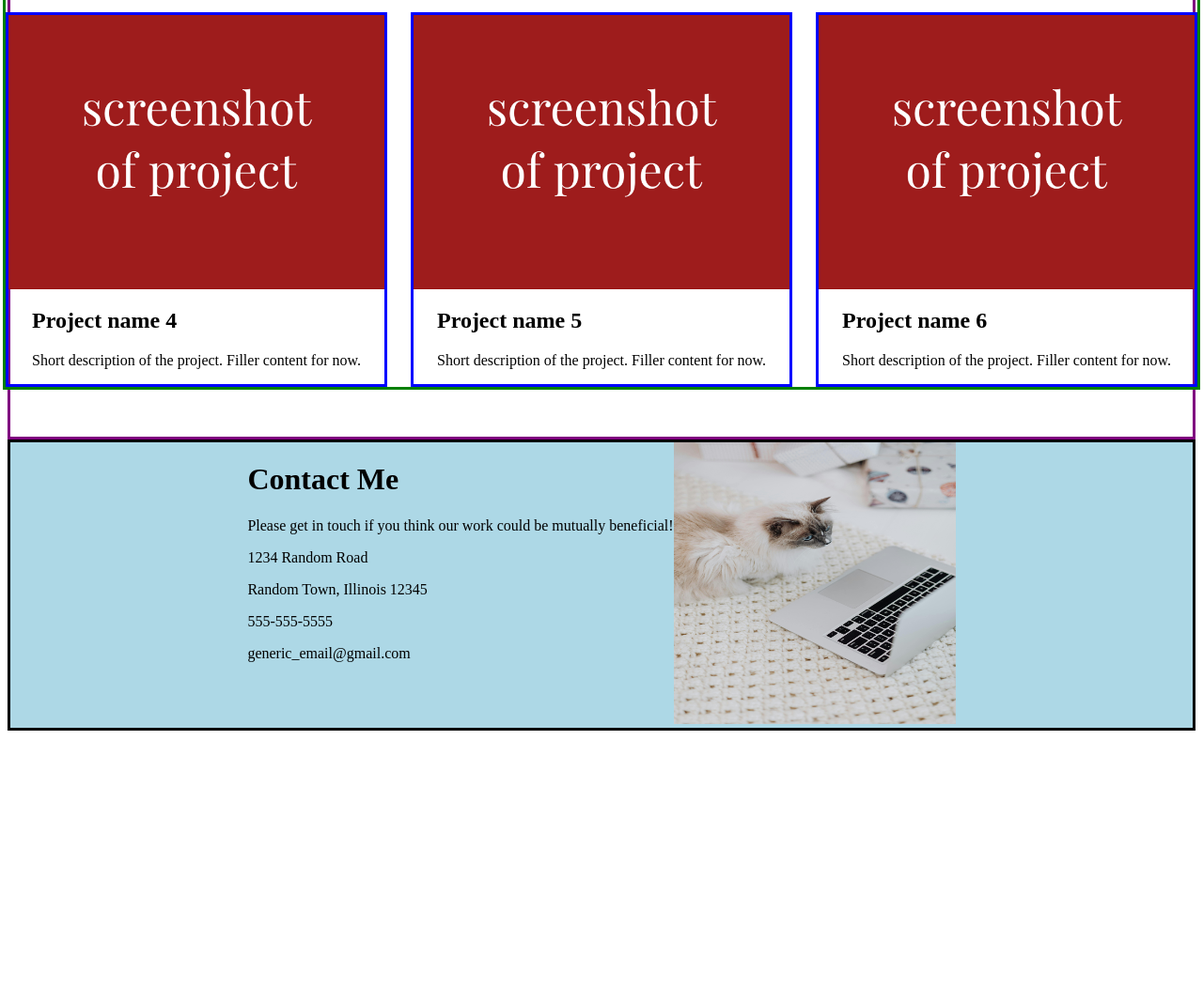
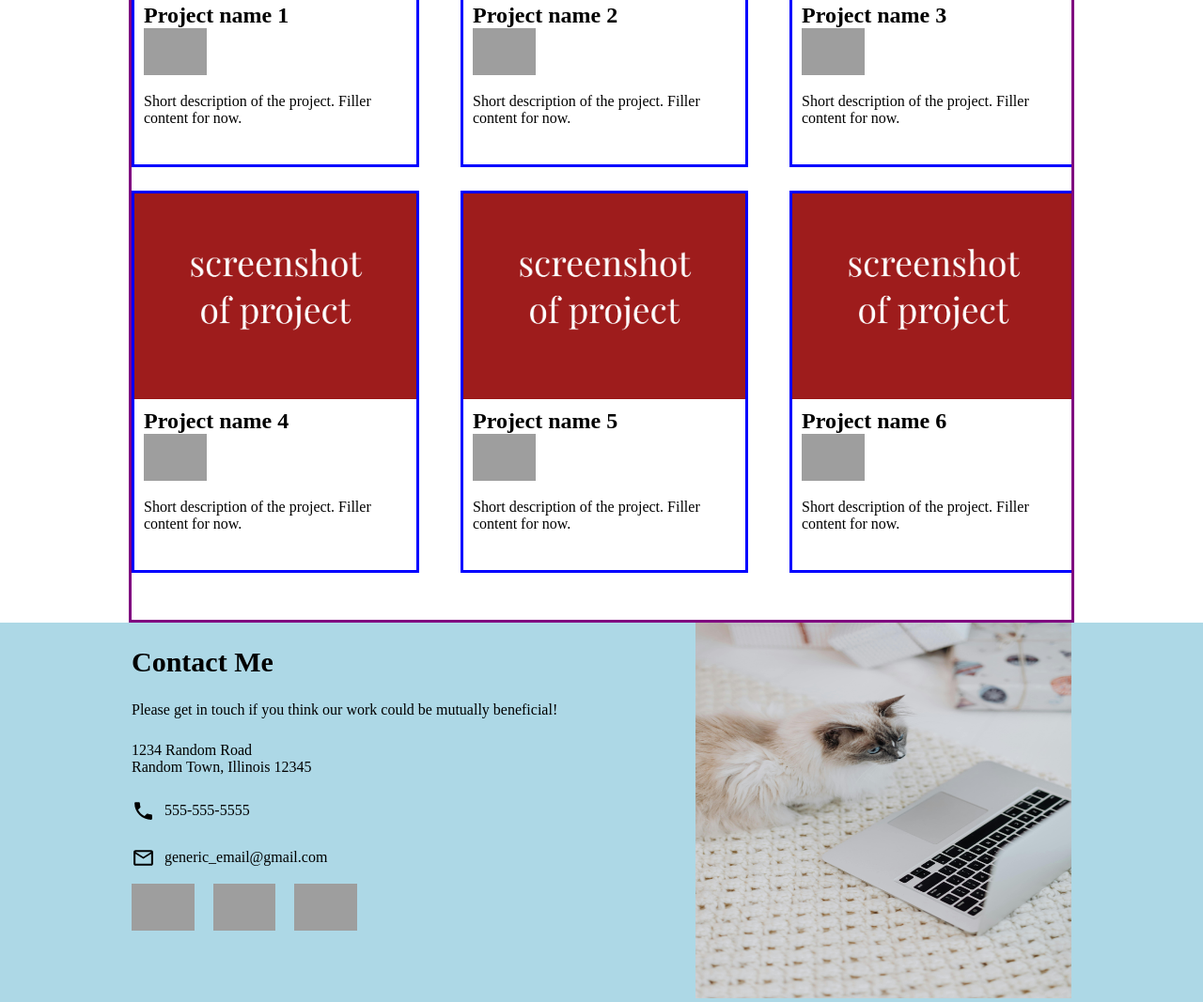
Before and after one commit to ChrisM345/homepage, a website built with webpack: page src/index.html in a window 1280 px wide. Shown: the part 751-1818 px from the top of the page at 94% size. Before the commit the page ends 1537 px from the top, so only its background shows below. Built offline with nearby package versions, Linux system fonts and the light colour scheme; grey boxes are pictures that could not be loaded.

Commit message:
Edits to html layout and major edits to css styles

```diff
--- a/src/index.html
+++ b/src/index.html
@@ -6,20 +6,24 @@
     <title>Homepage</title>
   </head>
   <body>
+    <div class="content">
+      <div class="header-container">
         <header>
           <div class="header-picture">
             <img src="./img/cat profile.jpg" alt="cat" class="cat-profile" />
           </div>
           <div class="header-about-me">
-        <h1>About me</h1>
+            <h1 class="h1-about-me">About me</h1>
             <p>
-          Lorem ipsum dolor sit amet consectetur adipisicing elit. Magni ipsa, praesentium aliquid perferendis distinctio veniam atque fuga impedit
-          dolorum ipsam recusandae sint tenetur magnam nulla voluptates sequi unde minus id! Lorem ipsum, dolor sit amet consectetur adipisicing elit.
-          Minus, rerum. Quas accusantium sunt facere dolore eaque exercitationem suscipit facilis praesentium aliquam nemo! Consequuntur possimus
-          neque dicta autem nesciunt voluptatibus similique.
+              Lorem ipsum dolor sit amet consectetur adipisicing elit. Magni ipsa, praesentium aliquid perferendis distinctio veniam atque fuga
+              impedit dolorum ipsam recusandae sint tenetur magnam nulla voluptates sequi unde minus id! Lorem ipsum, dolor sit amet consectetur
+              adipisicing elit. Minus, rerum. Quas accusantium sunt facere dolore eaque exercitationem suscipit facilis praesentium aliquam nemo!
+              Consequuntur possimus neque dicta autem nesciunt voluptatibus similique.
             </p>
           </div>
         </header>
+      </div>
+      <div class="section-container">
         <section>
           <h1 class="work-header">My work</h1>
           <div class="work-section">
@@ -27,6 +31,9 @@
               <img src="./img/screenshot filler.PNG" alt="filler picture of project" class="project-image" />
               <div class="project-text">
                 <h2>Project name 1</h2>
+                <div class="links">
+                  <img src="https://cdn.jsdelivr.net/gh/devicons/devicon@latest/icons/github/github-original.svg" />
+                </div>
                 <p>Short description of the project. Filler content for now.</p>
               </div>
             </div>
@@ -34,6 +41,9 @@
               <img src="./img/screenshot filler.PNG" alt="filler picture of project" class="project-image" />
               <div class="project-text">
                 <h2>Project name 2</h2>
+                <div class="links">
+                  <img src="https://cdn.jsdelivr.net/gh/devicons/devicon@latest/icons/github/github-original.svg" />
+                </div>
                 <p>Short description of the project. Filler content for now.</p>
               </div>
             </div>
@@ -41,6 +51,9 @@
               <img src="./img/screenshot filler.PNG" alt="filler picture of project" class="project-image" />
               <div class="project-text">
                 <h2>Project name 3</h2>
+                <div class="links">
+                  <img src="https://cdn.jsdelivr.net/gh/devicons/devicon@latest/icons/github/github-original.svg" />
+                </div>
                 <p>Short description of the project. Filler content for now.</p>
               </div>
             </div>
@@ -48,6 +61,9 @@
               <img src="./img/screenshot filler.PNG" alt="filler picture of project" class="project-image" />
               <div class="project-text">
                 <h2>Project name 4</h2>
+                <div class="links">
+                  <img src="https://cdn.jsdelivr.net/gh/devicons/devicon@latest/icons/github/github-original.svg" />
+                </div>
                 <p>Short description of the project. Filler content for now.</p>
               </div>
             </div>
@@ -55,6 +71,9 @@
               <img src="./img/screenshot filler.PNG" alt="filler picture of project" class="project-image" />
               <div class="project-text">
                 <h2>Project name 5</h2>
+                <div class="links">
+                  <img src="https://cdn.jsdelivr.net/gh/devicons/devicon@latest/icons/github/github-original.svg" />
+                </div>
                 <p>Short description of the project. Filler content for now.</p>
               </div>
             </div>
@@ -62,23 +81,42 @@
               <img src="./img/screenshot filler.PNG" alt="filler picture of project" class="project-image" />
               <div class="project-text">
                 <h2>Project name 6</h2>
+                <div class="links">
+                  <img src="https://cdn.jsdelivr.net/gh/devicons/devicon@latest/icons/github/github-original.svg" />
+                </div>
                 <p>Short description of the project. Filler content for now.</p>
               </div>
             </div>
           </div>
         </section>
+      </div>
+      <div class="footer-container">
         <footer>
           <div class="footer-contact">
             <h1>Contact Me</h1>
-        <p>Please get in touch if you think our work could be mutually beneficial!</p>
-        <p>1234 Random Road</p>
-        <p>Random Town, Illinois 12345</p>
+            <p class="footer-para">Please get in touch if you think our work could be mutually beneficial!</p>
+            <p class="footer-para">1234 Random Road<br />Random Town, Illinois 12345</p>
+            <div class="phone-number">
+              <img src="./img/phone.svg" alt="" />
               <p>555-555-5555</p>
+            </div>
+            <div class="email">
+              <img src="./img/email-outline.svg" alt="" />
               <p>generic_email@gmail.com</p>
+            </div>
+            <div class="social-links">
+              <img src="https://cdn.jsdelivr.net/gh/devicons/devicon@latest/icons/github/github-original.svg" />
+
+              <img src="https://cdn.jsdelivr.net/gh/devicons/devicon@latest/icons/linkedin/linkedin-plain.svg" />
+
+              <img src="https://cdn.jsdelivr.net/gh/devicons/devicon@latest/icons/twitter/twitter-original.svg" />
+            </div>
           </div>
           <div class="footer-image">
             <img src="./img/cat laptop.jpg" alt="cat looking at laptop" class="cat-laptop" />
           </div>
         </footer>
+      </div>
+    </div>
   </body>
 </html>
--- a/src/style.css
+++ b/src/style.css
@@ -1,16 +1,28 @@
+* {
+  margin: 0;
+  padding: 0;
+}
+
 .cat-profile {
-  width: 300px;
-  height: auto;
+  width: 400px;
+  height: 400px;
+}
+
+.header-container {
+  background: linear-gradient(165deg, lightblue, white);
+  display: flex;
+  justify-content: center;
 }
 
 header {
   border: black solid;
   display: flex;
-  justify-content: center;
-  background: linear-gradient(165deg, lightblue, white);
+  width: 1000px;
 }
 
-.header-picture {
+.h1-about-me {
+  padding-top: 25px;
+  padding-bottom: 15px;
 }
 
 .header-about-me {
@@ -18,48 +30,120 @@ header {
   width: 600px;
   margin-top: 25px;
   margin-bottom: 25px;
-  padding-left: 15px;
+  padding-left: 25px;
+}
+
+.section-container {
+  display: flex;
+  flex-direction: column;
+  align-items: center;
 }
 
 section {
   display: flex;
   flex-direction: column;
   border: purple solid;
-  align-items: center;
   padding-bottom: 50px;
+  width: 1000px;
+  margin-top: 75px;
 }
 
 .work-section {
   display: grid;
-  grid-template-columns: 1fr 1fr 1fr;
+  margin: 0;
+  grid-template-columns: repeat(3, 325px);
+  overflow: hidden;
+  justify-content: space-between;
+  align-items: stretch;
   gap: 25px;
-  border: green solid;
-  justify-content: center;
-  justify-items: center;
-  align-items: center;
-  align-content: center;
 }
 
 .project-image {
-  width: 400px;
+  width: 300px;
   height: auto;
 }
 .project {
   border: blue solid;
   display: flex;
   flex-direction: column;
-  align-items: center;
-  max-width: 400px;
+  /* align-items: stretch; */
+  max-width: 300px;
 }
 
+.project-text {
+  padding: 10px;
+  padding-bottom: 40px;
+}
+
+.project-text p {
+  padding-top: 15px;
+}
+
+.footer-container {
+  display: flex;
+  flex-direction: column;
+  background-color: lightblue;
+  align-items: center;
+}
 footer {
-  background-color: lightblue;
   display: flex;
-  border: black solid;
-  justify-content: center;
+  justify-content: space-between;
+  width: 1000px;
+}
+
+.footer-contact h1 {
+  padding-top: 25px;
+}
+
+.social-links img {
+  height: 50px;
+}
+
+.social-links {
+  display: flex;
+  gap: 20px;
+  padding-top: 15px;
 }
 
 .cat-laptop {
-  width: 300px;
-  height: 300px;
+  width: 400px;
+  height: 400px;
 }
+
+h1 {
+  font-size: 30px;
+}
+
+h2 {
+  font-size: 24px;
+}
+
+svg {
+  height: 50px;
+}
+
+.links img {
+  height: 50px;
+}
+
+footer img {
+  height: 25px;
+}
+
+.footer-para {
+  padding-top: 25px;
+}
+
+.phone-number {
+  display: flex;
+  gap: 10px;
+  align-items: center;
+  padding-top: 25px;
+}
+
+.email {
+  display: flex;
+  gap: 10px;
+  align-items: center;
+  padding-top: 25px;
+}
```
Lines whose indentation alone changed are shown as unchanged.
